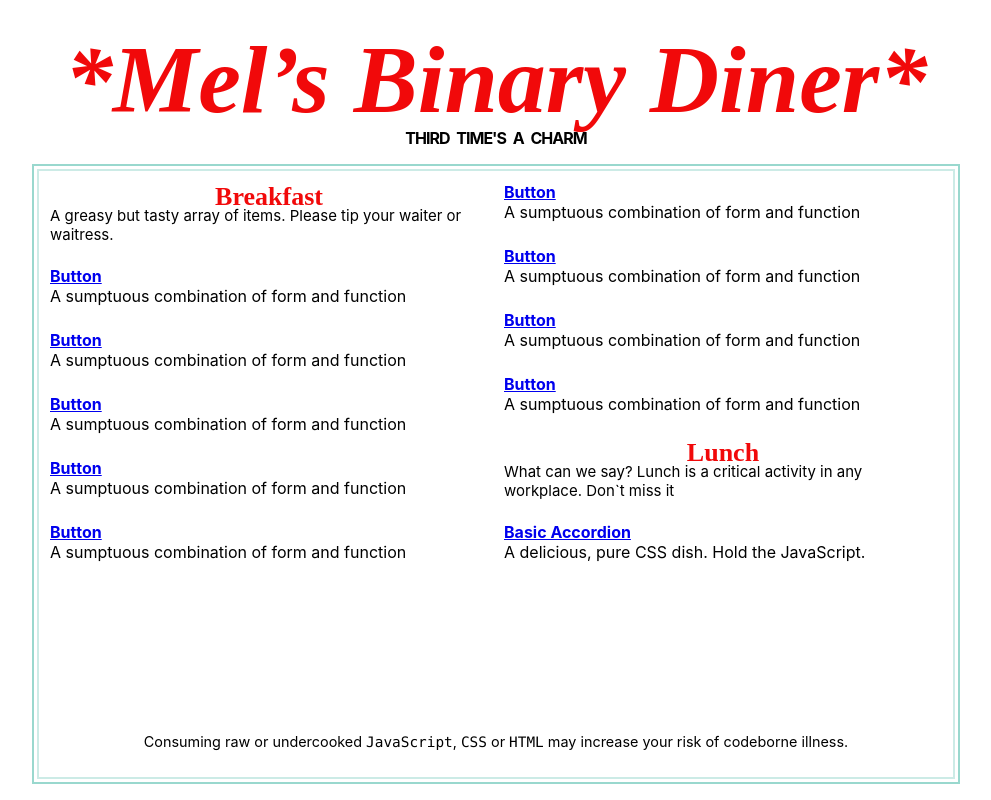
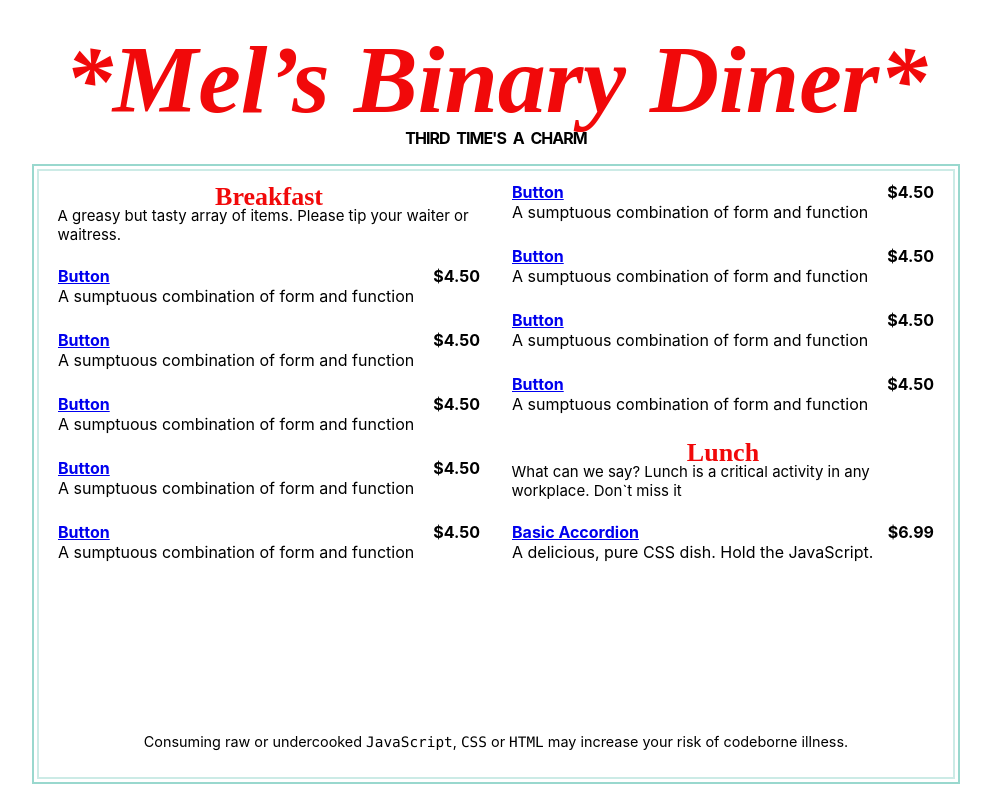
Before and after one commit to antibland/binary-diner, a React (Create React App) app: page / in a window 1280 px wide. Shown: the whole page, without its empty margins (144-1135 px from the left). Built offline with nearby package versions, Linux system fonts and the light colour scheme; a small style sheet from the web is missing; a web font is replaced by a local one.

Commit message:
More mobile styles

```diff
--- a/src/Menu.js
+++ b/src/Menu.js
@@ -16,6 +16,14 @@ const MenuListItemOuter = styled.li`
 
 const MenuListItemInner = styled.li`
   margin-bottom: 1.5rem;
+  ${utilities.media.medium`
+    padding: 0 .5em;
+  `}
+`;
+
+const MenuListItemHeader = styled.h4`
+  display: flex;
+  justify-content: space-between;
 `;
 
 const CategoryTitle = styled.h3`
@@ -29,6 +37,9 @@ const CategoryTitle = styled.h3`
 const CategoryDescription = styled.p`
   font-size: 15px;
   margin-bottom: 1.35rem;
+  ${utilities.media.medium`
+    padding: 0 .5em;
+  `}
 `;
 
 const data = [
@@ -119,11 +130,12 @@ function Menu() {
             <ul>
               {section.items.map((items, itemsIndex) => (
                 <MenuListItemInner key={itemsIndex}>
-                  <h4>
+                  <MenuListItemHeader>
                     <NavLink to={`/menu/${items.componentName}`}>
                       {items.name}
                     </NavLink>
-                  </h4>
+                    <span className="price">{items.price}</span>
+                  </MenuListItemHeader>
                   <p>{items.description}</p>
                 </MenuListItemInner>
               ))}
```
